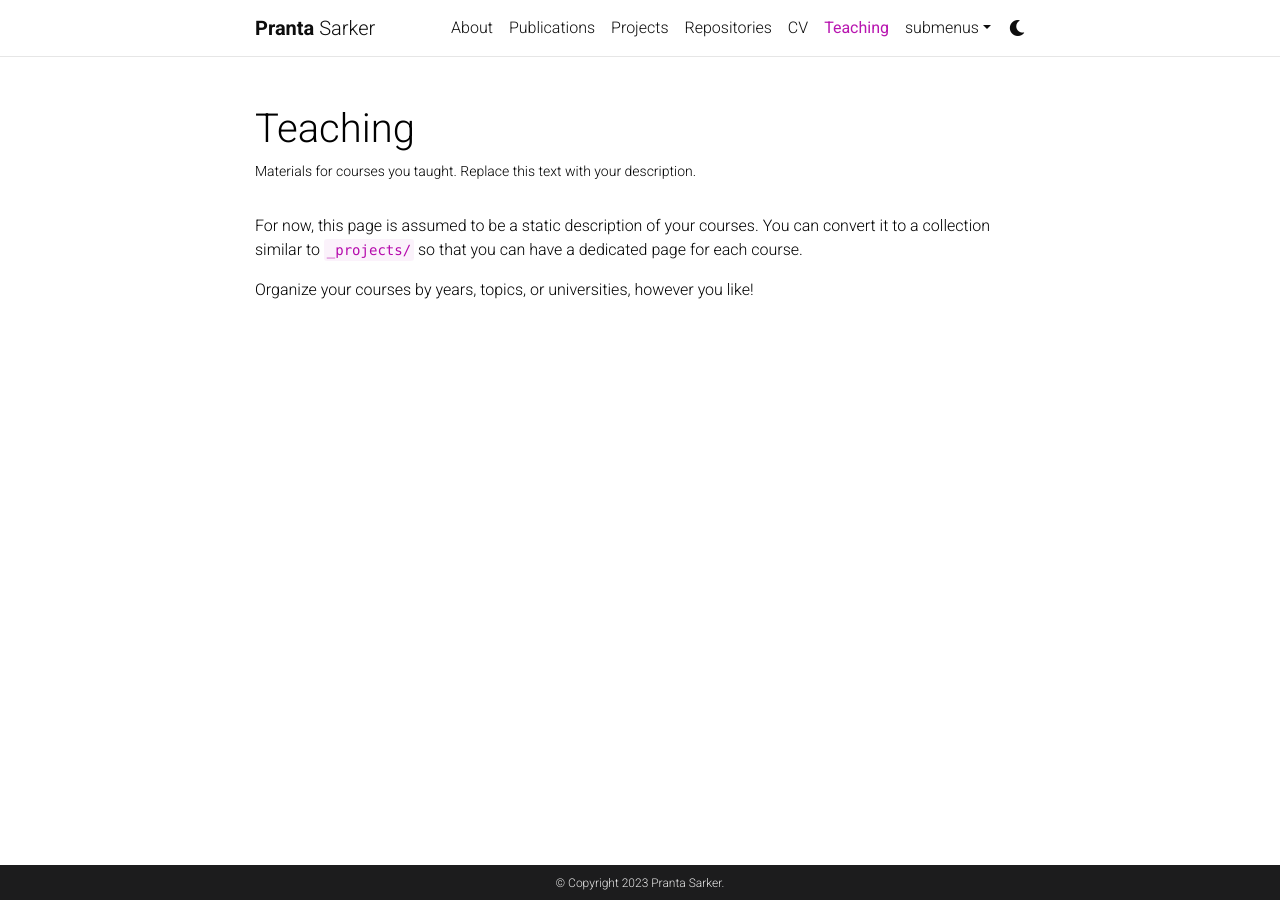
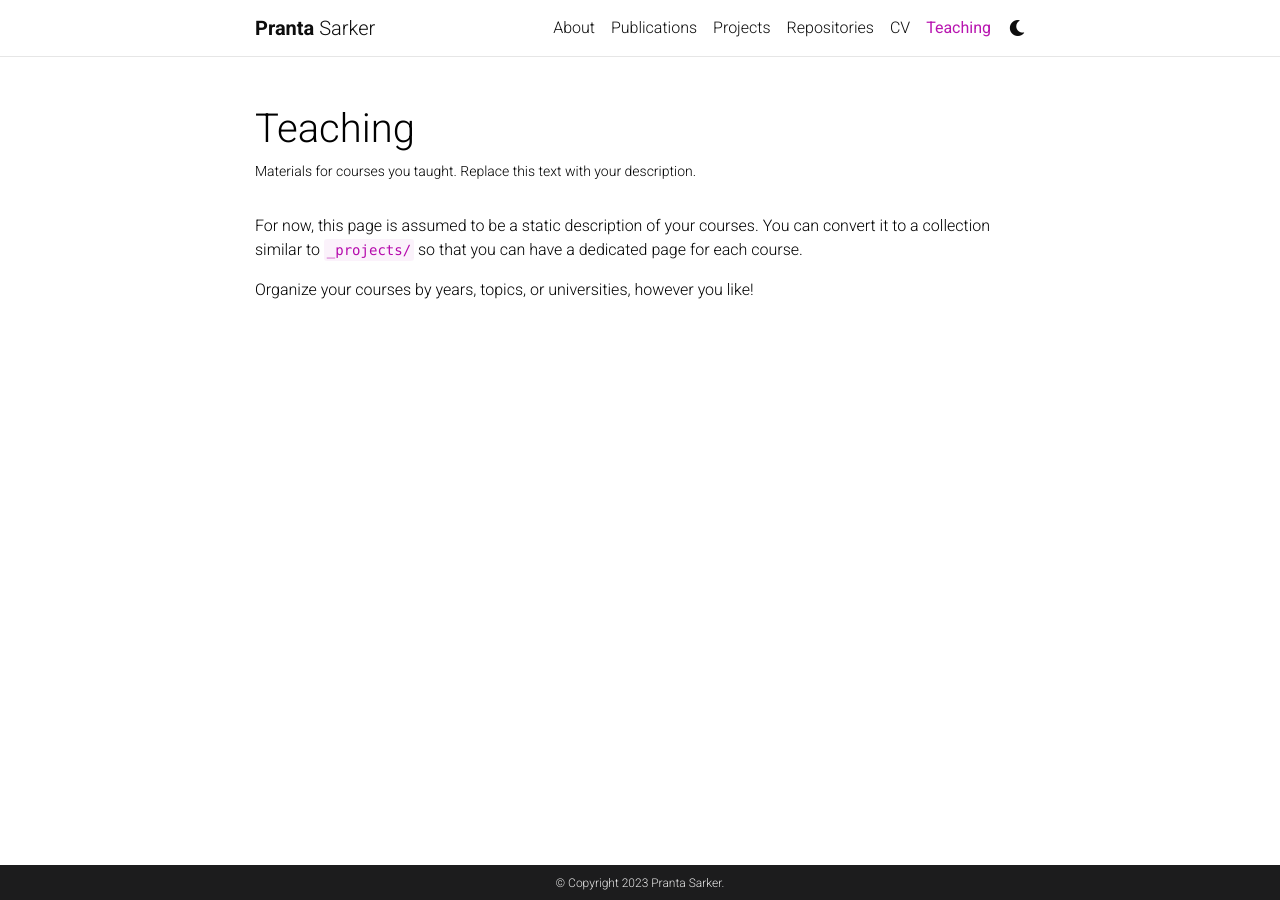
Before and after one commit to psarkerbd/psarkerbd.github.io, a Jekyll site: the page built from _pages/teaching.md, in a window 1280 px wide. Built offline with Jekyll 4.4.1, drawn with Linux system fonts in a browser that asks for light colours; comment, search, counter and statistics services are not loaded; a style sheet for code colours, icons or effects is not loaded.

Commit message:
Update header.html

```diff
--- a/_includes/header.html
+++ b/_includes/header.html
@@ -66,7 +66,7 @@
               {%- assign sorted_pages = site.pages | sort: "nav_order" -%}
               {%- for p in sorted_pages -%}
               {%- if p.nav and p.autogen == nil -%}
-              {%- if p.dropdown %}
+              <!--{%- if p.dropdown %}
               <li class="nav-item dropdown {% if page.title == p.title %}active{% endif %}">
                 <a class="nav-link dropdown-toggle" href="#" id="navbarDropdown" role="button" data-toggle="dropdown" aria-haspopup="true" aria-expanded="false">{{ p.title }}
                   {%- if page.title == p.title -%}
@@ -83,7 +83,7 @@
                   {% endfor %}
                 </div>
               </li>
-              {%- else %}
+              {%- else %} -->
               <li class="nav-item {% if page.title == p.title %}active{% endif %}">
                 <a class="nav-link" href="{{ p.url | relative_url }}">{{ p.title }}
                   {%- if page.title == p.title -%}
```
